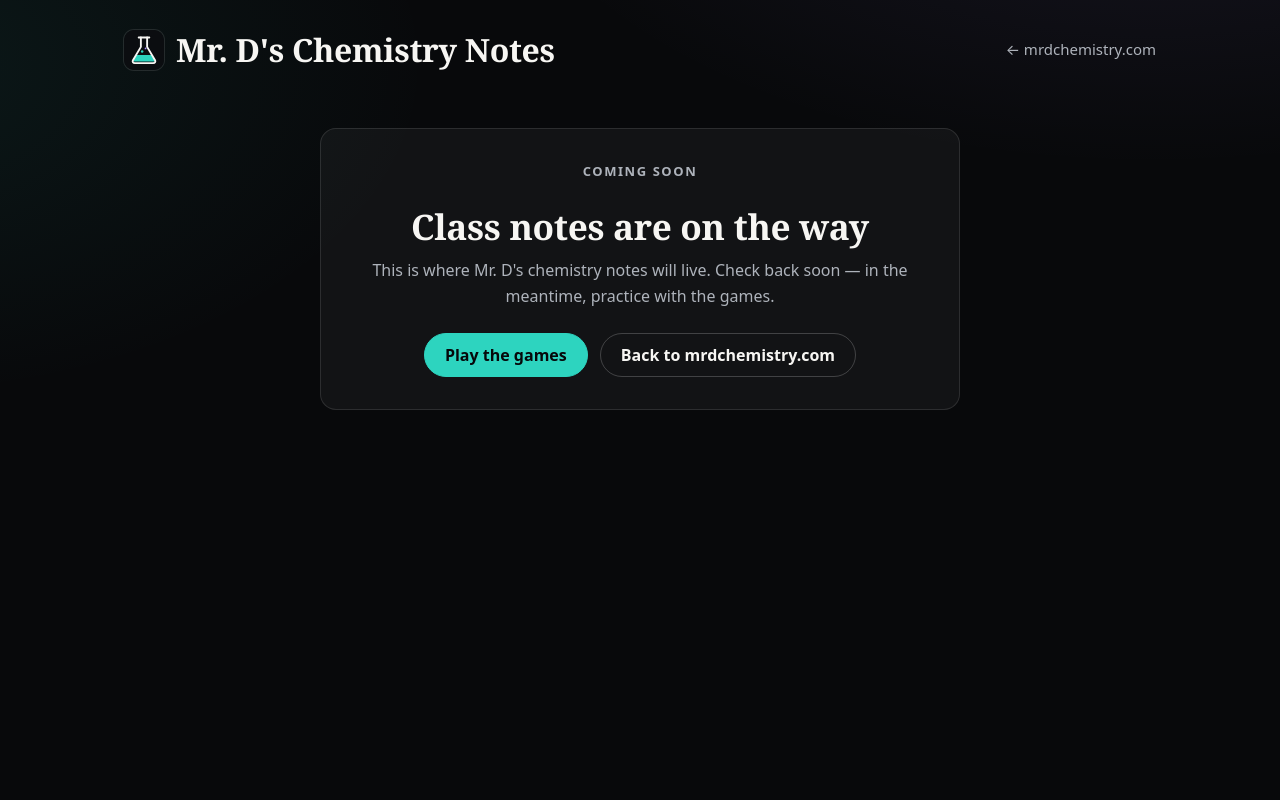
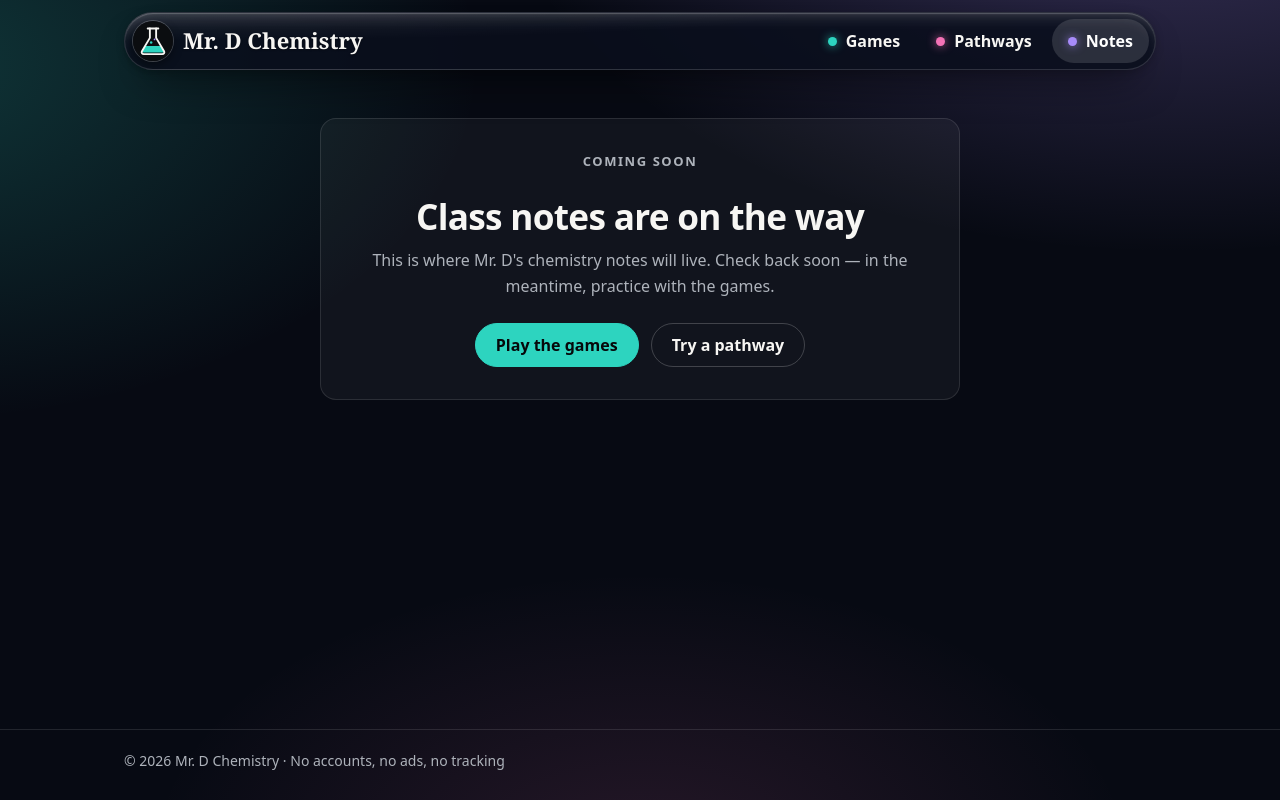
Before and after one commit to MrD-Chem/mrd-notes, a plain HTML site: page index.html in a window 1280 px wide. Drawn offline with Linux system fonts and the light colour scheme.

Commit message:
Notes: use the shared Mr. D Chemistry site bar and footer
Co-Authored-By: Claude Fable 5.2 <noreply@anthropic.com>

```diff
--- a/assets/notes.css
+++ b/assets/notes.css
@@ -8,8 +8,7 @@
   border: 1px solid var(--line);
   border-radius: var(--radius);
 }
-.soon h2 {
-  font-family: var(--serif);
+.soon h1 {
   font-size: clamp(1.6rem, 5vw, 2.2rem);
   margin: 8px 0 12px;
 }
--- /dev/null
+++ b/assets/site-bar.css
@@ -0,0 +1,235 @@
+/*
+  Mr. D Chemistry — shared site bar, page background and heading style.
+  ONE copy of this file lives in each site's assets/ folder (games, notes, and the
+  homepage repo for Pathways). Keep the copies identical: edit shared/site-bar.css,
+  then copy it over the others.
+
+  Use:  <body class="has-site-bar"> and the header markup in shared/SPEC.md.
+  Needs the variables from site.css (--text, --muted, --teal, --violet, --serif, --sans).
+*/
+
+:root {
+  --field: #070a13;
+  --pink: #f472b6;
+}
+
+/* ---------- Page background: the homepage's colour field, turned down ---------- */
+
+body.has-site-bar {
+  background-color: var(--field);
+  background-image:
+    radial-gradient(60rem 34rem at 92% -8rem, rgba(167, 139, 250, 0.30), transparent 70%),
+    radial-gradient(52rem 32rem at -8% 4rem, rgba(45, 212, 191, 0.22), transparent 70%),
+    radial-gradient(44rem 26rem at 50% 108%, rgba(244, 114, 182, 0.13), transparent 70%);
+  background-repeat: no-repeat;
+}
+
+/* ---------- Headings: bold sans everywhere; serif is for the brand name only ---------- */
+
+body.has-site-bar h1,
+body.has-site-bar h2,
+body.has-site-bar h3 {
+  font-family: var(--sans);
+  font-weight: 800;
+  letter-spacing: -0.02em;
+}
+
+/* ---------- The bar ---------- */
+
+.site-bar-wrap {
+  position: relative;
+  z-index: 20;
+  padding: 14px 0 0;
+}
+
+.site-bar {
+  display: flex;
+  align-items: center;
+  width: -webkit-fit-content;
+  width: fit-content;
+  max-width: 100%;
+  padding: 6px 18px 6px 6px;
+  border: 1px solid rgba(255, 255, 255, 0.14);
+  border-radius: 999px;
+  background-color: rgba(10, 14, 28, 0.86);
+  background-image: radial-gradient(120% 90% at 0% 0%, rgba(255, 255, 255, 0.08), rgba(255, 255, 255, 0) 55%);
+  box-shadow:
+    inset 0 1px 1px rgba(255, 255, 255, 0.2),
+    inset 0 12px 20px -16px rgba(255, 255, 255, 0.42),
+    0 22px 44px -20px rgba(0, 0, 0, 0.8),
+    0 2px 8px rgba(0, 0, 0, 0.22);
+}
+
+.site-bar-brand {
+  display: inline-flex;
+  align-items: center;
+  gap: 10px;
+  min-height: 44px;
+  margin: 0;
+  font-family: var(--serif);
+  font-size: 1.25rem;
+  font-weight: 700;
+  line-height: 1.15;
+  color: var(--text);
+  text-decoration: none;
+  text-shadow: 0 1px 2px rgba(0, 0, 0, 0.35);
+}
+
+.site-bar-brand:hover {
+  color: #fff;
+}
+
+.site-bar-brand img {
+  flex: none;
+  width: 34px;
+  height: 34px;
+  border-radius: 999px;
+  box-shadow: 0 0 0 1px rgba(255, 255, 255, 0.22), 0 4px 10px rgba(0, 0, 0, 0.4);
+}
+
+/* Phones: Games / Pathways / Notes float in a tab bar at the bottom of the screen */
+.site-bar-nav {
+  position: fixed;
+  z-index: 30;
+  left: 0;
+  right: 0;
+  bottom: 12px;
+  display: grid;
+  grid-template-columns: 1fr 1fr 1fr;
+  gap: 4px;
+  width: min(420px, calc(100% - 24px));
+  margin: 0 auto;
+  padding: 5px;
+  border: 1px solid rgba(255, 255, 255, 0.14);
+  border-radius: 999px;
+  background-color: rgba(10, 14, 28, 0.94);
+  box-shadow: inset 0 1px 1px rgba(255, 255, 255, 0.2), 0 22px 44px -20px rgba(0, 0, 0, 0.8), 0 2px 8px rgba(0, 0, 0, 0.3);
+}
+
+.site-bar-nav a {
+  display: inline-flex;
+  align-items: center;
+  justify-content: center;
+  gap: 9px;
+  min-height: 48px;
+  padding: 0 12px;
+  border-radius: 999px;
+  color: var(--text);
+  font-weight: 700;
+  text-decoration: none;
+  -webkit-tap-highlight-color: transparent;
+  transition: background-color 0.2s ease;
+}
+
+.site-bar-nav a::before {
+  content: "";
+  flex: none;
+  width: 9px;
+  height: 9px;
+  border-radius: 50%;
+  background: var(--teal);
+  box-shadow: 0 0 10px rgba(45, 212, 191, 0.8);
+}
+
+.site-bar-nav .nav-pathways::before {
+  background: var(--pink);
+  box-shadow: 0 0 10px rgba(244, 114, 182, 0.8);
+}
+
+.site-bar-nav .nav-notes::before {
+  background: var(--violet);
+  box-shadow: 0 0 10px rgba(167, 139, 250, 0.8);
+}
+
+.site-bar-nav a:hover,
+.site-bar-nav a:active,
+.site-bar-nav a[aria-current="page"] {
+  background-color: rgba(255, 255, 255, 0.13);
+  color: #fff;
+}
+
+/* room at the bottom of the page so the phone tab bar never covers the last line */
+@media (max-width: 719px) {
+  body.has-site-bar {
+    padding-bottom: 84px;
+  }
+
+  html {
+    scroll-padding-bottom: 84px;
+  }
+}
+
+/* 720px and up: one bar across the top, brand left, links right; it stays put while scrolling */
+@media (min-width: 720px) {
+  html {
+    scroll-padding-top: 86px;
+  }
+
+  .site-bar-wrap {
+    position: -webkit-sticky;
+    position: sticky;
+    top: 0;
+    padding-top: 12px;
+  }
+
+  .site-bar {
+    justify-content: space-between;
+    gap: 16px;
+    width: auto;
+    padding: 6px 6px 6px 8px;
+  }
+
+  .site-bar-brand {
+    font-size: 1.375rem;
+  }
+
+  .site-bar-brand img {
+    width: 40px;
+    height: 40px;
+  }
+
+  .site-bar-nav {
+    position: static;
+    display: flex;
+    gap: 4px;
+    width: auto;
+    margin: 0;
+    padding: 0;
+    border: 0;
+    background: none;
+    box-shadow: none;
+  }
+
+  .site-bar-nav a {
+    min-height: 44px;
+    padding: 0 16px;
+  }
+}
+
+/* ---------- Footer: name and promise only (no links; the bar has them) ---------- */
+
+.site-foot {
+  margin-top: 56px;
+  border-top: 1px solid var(--line);
+  padding: 20px 0 28px;
+  font-size: 0.875rem;
+  color: var(--muted);
+}
+
+.site-foot p {
+  margin: 0;
+}
+
+@media (prefers-reduced-motion: reduce) {
+  .site-bar-nav a {
+    transition: none;
+  }
+}
+
+@media (prefers-contrast: more) {
+  .site-bar,
+  .site-bar-nav {
+    background-color: #0b0f1d;
+    border-color: var(--muted);
+  }
+}
--- a/index.html
+++ b/index.html
@@ -4,34 +4,43 @@
   <meta charset="utf-8">
   <meta name="viewport" content="width=device-width, initial-scale=1">
   <meta http-equiv="Content-Security-Policy" content="default-src 'self'; script-src 'none'; style-src 'self'; img-src 'self'; font-src 'none'; connect-src 'none'; object-src 'none'; base-uri 'none'; form-action 'none'">
-  <title>Mr. D's Chemistry Notes</title>
+  <title>Notes — Mr. D Chemistry</title>
   <meta name="description" content="Chemistry notes from Mr. D — coming soon.">
   <meta name="theme-color" content="#08090b">
   <link rel="icon" href="assets/favicon.svg" type="image/svg+xml">
   <link rel="stylesheet" href="assets/site.css">
+  <link rel="stylesheet" href="assets/site-bar.css?v=20261115b">
   <link rel="stylesheet" href="assets/notes.css">
 </head>
-<body>
-  <header class="site-header">
-    <div class="wrap site-header-inner">
-      <h1 class="brand">
-        <img class="brand-mark" src="assets/favicon.svg" alt="" width="40" height="40">
-        <span>Mr. D's Chemistry Notes</span>
-      </h1>
-      <a class="header-link" href="https://mrdchemistry.com">← mrdchemistry.com</a>
+<body class="has-site-bar">
+  <header class="site-bar-wrap">
+    <div class="wrap">
+      <div class="site-bar">
+        <a class="site-bar-brand" href="https://mrdchemistry.com/">
+          <img src="assets/favicon.svg" alt="" width="40" height="40">
+          <span>Mr. D Chemistry</span>
+        </a>
+        <nav class="site-bar-nav" aria-label="Site">
+          <a class="nav-games" href="https://games.mrdchemistry.com/">Games</a>
+          <a class="nav-pathways" href="https://mrdchemistry.com/pathways/">Pathways</a>
+          <a class="nav-notes" href="https://notes.mrdchemistry.com/" aria-current="page">Notes</a>
+        </nav>
+      </div>
     </div>
   </header>
 
   <main id="main" class="wrap">
     <section class="soon">
       <p class="eyebrow">Coming soon</p>
-      <h2>Class notes are on the way</h2>
+      <h1>Class notes are on the way</h1>
       <p>This is where Mr. D's chemistry notes will live. Check back soon — in the meantime, practice with the games.</p>
       <div class="soon-links">
-        <a class="primary" href="https://games.mrdchemistry.com">Play the games</a>
-        <a href="https://mrdchemistry.com">Back to mrdchemistry.com</a>
+        <a class="primary" href="https://games.mrdchemistry.com/">Play the games</a>
+        <a href="https://mrdchemistry.com/pathways/">Try a pathway</a>
       </div>
     </section>
   </main>
+
+  <footer class="site-foot"><div class="wrap"><p>© 2026 Mr. D Chemistry · No accounts, no ads, no tracking</p></div></footer>
 </body>
 </html>
```
Also changed, not shown: 1 other file.
